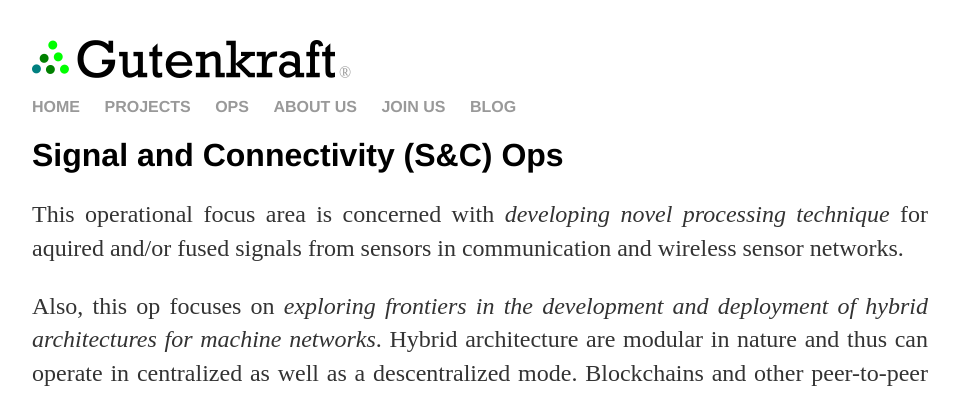
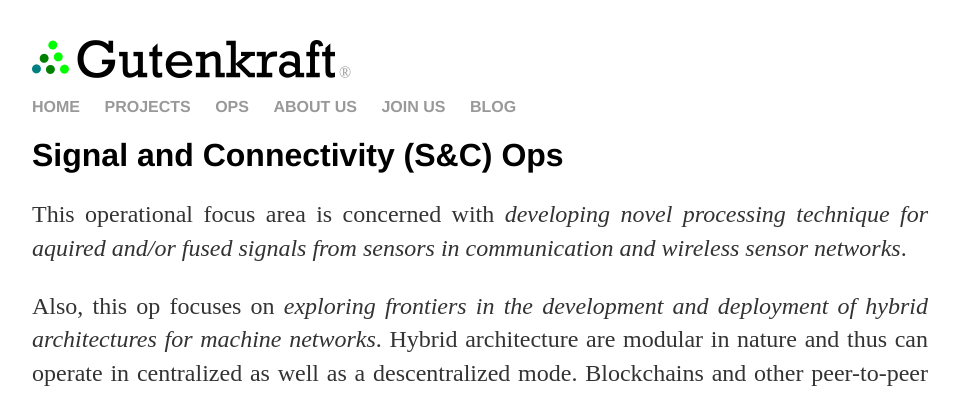
Before and after one commit to oferonmi/datafilik.github.io, a Jekyll site: the page built from ops/snc_op/index.html, in a window 1280 px wide. Shown: the top 396 px of the page, without its empty margins (160-1119 px from the left). Built offline with Jekyll 4.4.1, drawn with Linux system fonts in a browser that asks for light colours; some of the changed lines change nothing that is shown.

Commit message:
content update

```diff
--- a/ops/snc_op/index.html
+++ b/ops/snc_op/index.html
@@ -5,7 +5,7 @@ title: Gutenkraft - S&C Ops
 <div class="blurb">
     <h1>Signal and Connectivity (S&C) Ops</h1>
     <p align="justify">
-        This operational focus area is concerned with <em>developing novel processing technique</em> for aquired and/or fused signals from sensors in communication and wireless sensor networks.
+        This operational focus area is concerned with <em>developing novel processing technique for aquired and/or fused signals from sensors in communication and wireless sensor networks</em>.
     </p>
 
     <p align="justify">
```
